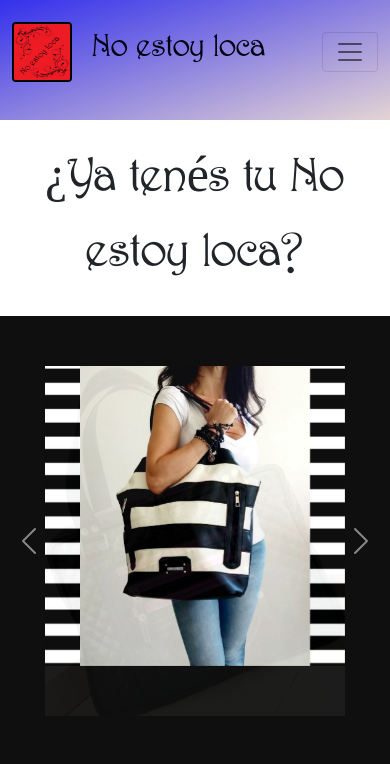
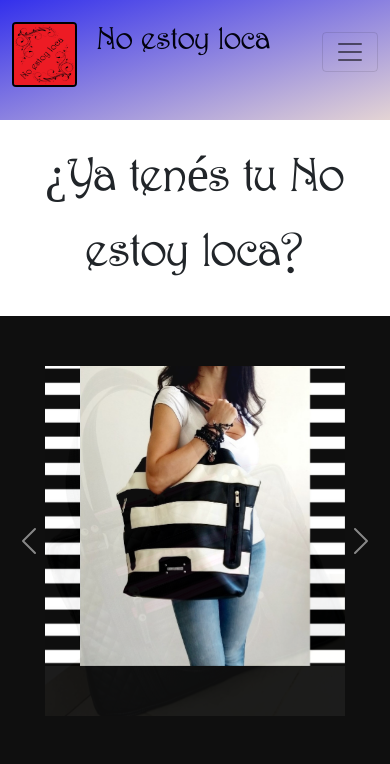
Before and after one commit to emioppe/proyectosass, a website: page index.html in a window 390 px wide. Shown: the top 764 px of the page. Drawn offline with nearby package versions, Linux system fonts and the light colour scheme.

Commit message:
paginaweb

```diff
--- a/index.html
+++ b/index.html
@@ -33,8 +33,9 @@
         <div class="container-fluid">
 
         <div class="titulo">
+
             <a class=" navbar-brand"  href="index.html"  >
-              <img src="img/no estoy loca.jpg" class="logo rounded float-start" alt="..." width="60" height="60">
+              <img src="img/no estoy loca.jpg" class="logo rounded float-start" alt="" width="65" height="65">
               No estoy loca
             </a>
        </div>
--- a/scss/prueba.scss
+++ b/scss/prueba.scss
@@ -26,7 +26,7 @@ $imgalto:250px;
 /* aplicacion del hover a los menus del header*/
 @mixin hover {
   cursor: pointer;
-  transform: translateY(-4px) ;
+
   background-image: $colormenuhover;
    -webkit-background-clip: text ;
    background-clip: text ;
@@ -129,13 +129,14 @@ $sombra_fotos: box-shadow #26394d 0px 20px 30px -10px;
 
       }
 
-      @media only screen and (min-width:310px) and (max-width:390px){
+      @media only screen and (min-width:310px) and (max-width:490px){
 
          /*LOGO*/
-        .navbar{
-                 height: 120px;
 
-        }
+  .titulo{
+          padding-top: 20px;
+  }
+
 
         .navbar-brand {
 
@@ -144,7 +145,7 @@ $sombra_fotos: box-shadow #26394d 0px 20px 30px -10px;
          -webkit-background-clip: text;
          -webkit-text-fill-color:transparent;
          font-family: harrington;
-         font-size: 25px;
+         font-size: 30px;
 
         }
 
@@ -152,15 +153,12 @@ $sombra_fotos: box-shadow #26394d 0px 20px 30px -10px;
       }
 
 
-     @media only screen and (min-width:390px) and (max-width:490px){
+     @media only screen and (min-width:384px) and (max-width:490px){
 
        /*LOGO*/
-        .navbar {
-          height: 120px;
-          font-size: 30px;
-
-
-         }
+     .titulo{
+             padding-top: 5px;
+     }
 
          .navbar-brand {
 
```
Also changed, not shown: css/estilo.css.
